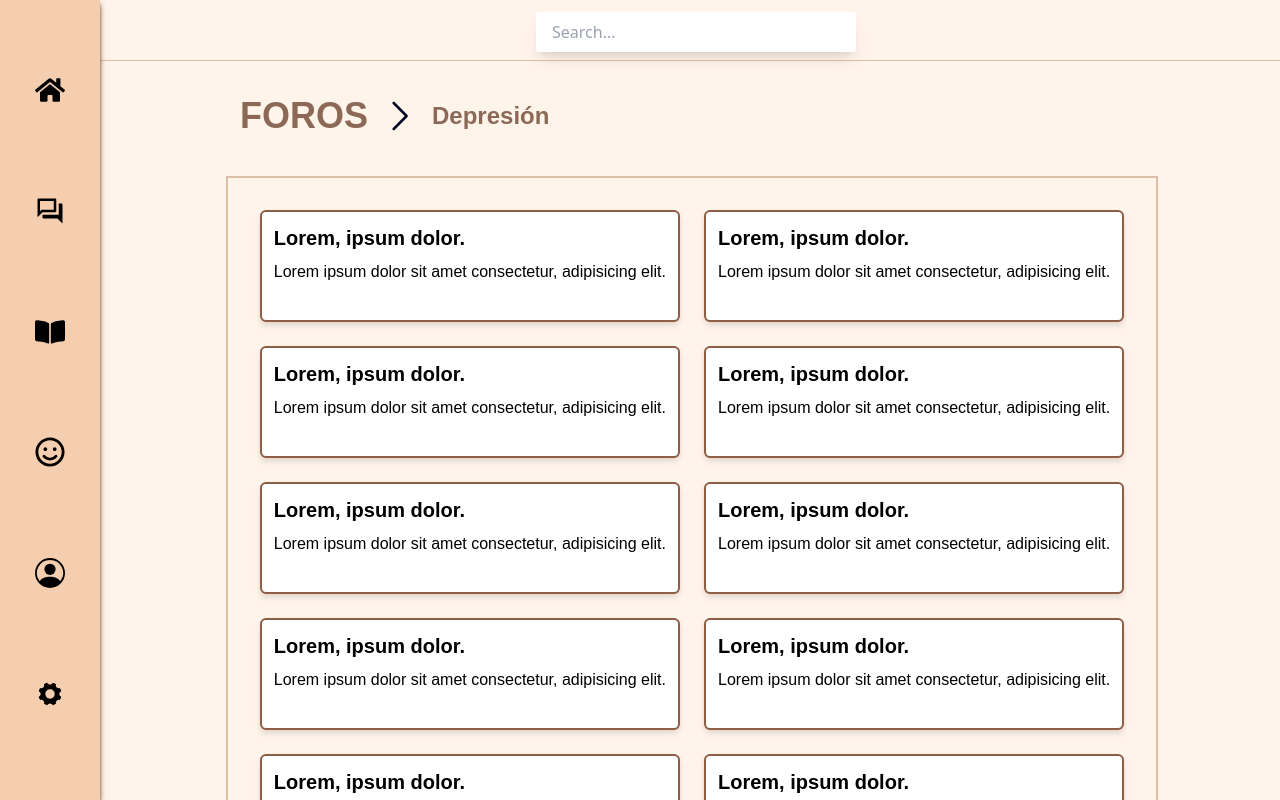
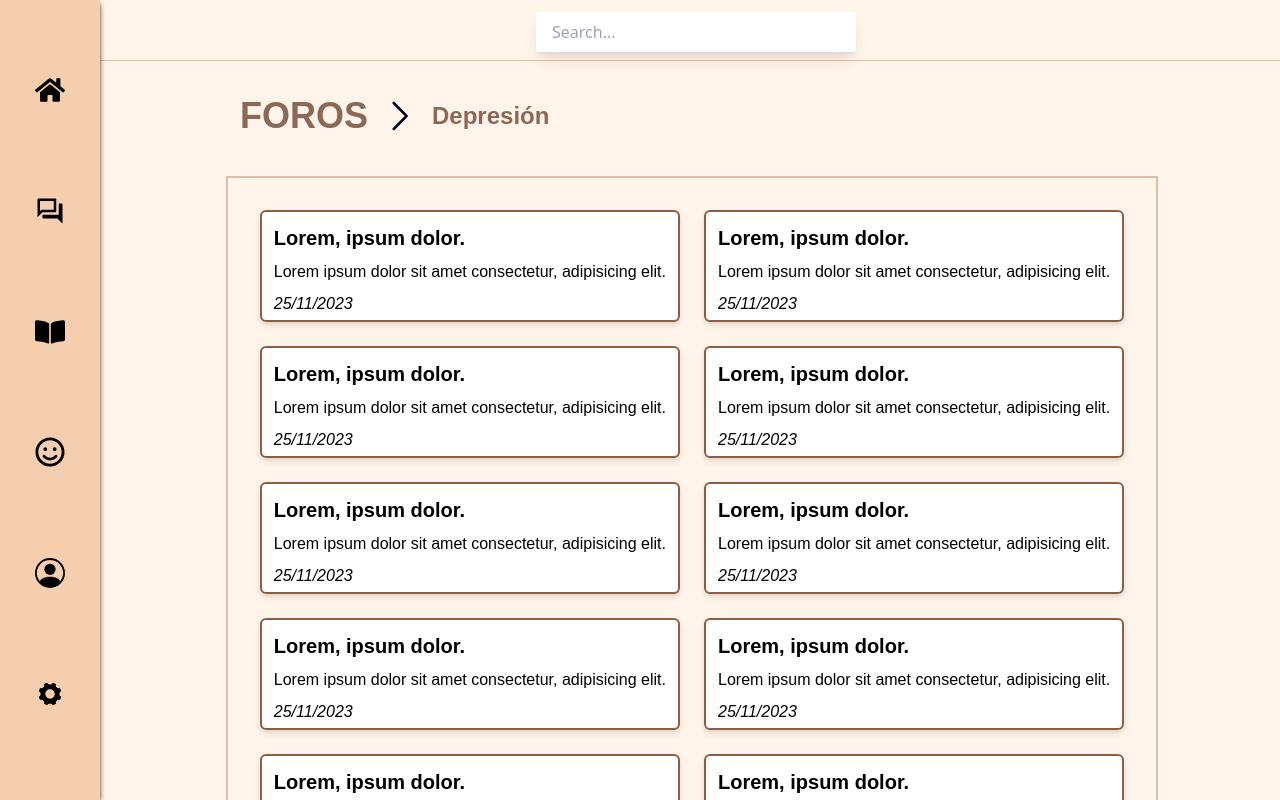
Before and after one commit to RaquelBayas/heyMama_project, a React (Vite) app in the folder frontend/: page /forum/depresion in a window 1280 px wide. Built offline with nearby package versions, Linux system fonts and the light colour scheme; a web font is replaced by a local one.

Commit message:
added date to depresion forum

```diff
--- a/frontend/src/components/Forum/forumTypes/Depresion.tsx
+++ b/frontend/src/components/Forum/forumTypes/Depresion.tsx
@@ -7,6 +7,9 @@ function Depresion() {
 
     main?.classList.add('flex-col')
     main?.classList.remove('justify-center')
+
+    const date = new Date();
+    const output = String(date.getDate()).padStart(2, '0') + '/' + String(date.getMonth() + 1).padStart(2, '0') + '/' + date.getFullYear();
 
     return (
         <div className='w-screen h-screen bg-background grid grid-cols-[100px,1fr] overflow-x-hidden'>
@@ -28,60 +31,70 @@ function Depresion() {
                             <p>
                                 Lorem ipsum dolor sit amet consectetur, adipisicing elit.
                             </p>
+                            <time className='italic'>{output}</time>
                         </article>
                         <article className="flex flex-col gap-2 bg-white rounded-md p-3 border-2 border-[#8D5E44] drop-shadow-md h-28 data-forumscard">
                             <h2 className='font-semibold text-xl'>Lorem, ipsum dolor.</h2>
                             <p>
                                 Lorem ipsum dolor sit amet consectetur, adipisicing elit.
                             </p>
+                            <time className='italic'>{output}</time>
                         </article>
                         <article className="flex flex-col gap-2 bg-white rounded-md p-3 border-2 border-[#8D5E44] drop-shadow-md h-28 data-forumscard">
                             <h2 className='font-semibold text-xl'>Lorem, ipsum dolor.</h2>
                             <p>
                                 Lorem ipsum dolor sit amet consectetur, adipisicing elit.
                             </p>
+                            <time className='italic'>{output}</time>
                         </article>
                         <article className="flex flex-col gap-2 bg-white rounded-md p-3 border-2 border-[#8D5E44] drop-shadow-md h-28 data-forumscard">
                             <h2 className='font-semibold text-xl'>Lorem, ipsum dolor.</h2>
                             <p>
                                 Lorem ipsum dolor sit amet consectetur, adipisicing elit.
                             </p>
+                            <time className='italic'>{output}</time>
                         </article>
                         <article className="flex flex-col gap-2 bg-white rounded-md p-3 border-2 border-[#8D5E44] drop-shadow-md h-28 data-forumscard">
                             <h2 className='font-semibold text-xl'>Lorem, ipsum dolor.</h2>
                             <p>
                                 Lorem ipsum dolor sit amet consectetur, adipisicing elit.
                             </p>
+                            <time className='italic'>{output}</time>
                         </article>
                         <article className="flex flex-col gap-2 bg-white rounded-md p-3 border-2 border-[#8D5E44] drop-shadow-md h-28 data-forumscard">
                             <h2 className='font-semibold text-xl'>Lorem, ipsum dolor.</h2>
                             <p>
                                 Lorem ipsum dolor sit amet consectetur, adipisicing elit.
                             </p>
+                            <time className='italic'>{output}</time>
                         </article>
                         <article className="flex flex-col gap-2 bg-white rounded-md p-3 border-2 border-[#8D5E44] drop-shadow-md h-28 data-forumscard">
                             <h2 className='font-semibold text-xl'>Lorem, ipsum dolor.</h2>
                             <p>
                                 Lorem ipsum dolor sit amet consectetur, adipisicing elit.
                             </p>
+                            <time className='italic'>{output}</time>
                         </article>
                         <article className="flex flex-col gap-2 bg-white rounded-md p-3 border-2 border-[#8D5E44] drop-shadow-md h-28 data-forumscard">
                             <h2 className='font-semibold text-xl'>Lorem, ipsum dolor.</h2>
                             <p>
                                 Lorem ipsum dolor sit amet consectetur, adipisicing elit.
                             </p>
+                            <time className='italic'>{output}</time>
                         </article>
                         <article className="flex flex-col gap-2 bg-white rounded-md p-3 border-2 border-[#8D5E44] drop-shadow-md h-28 data-forumscard">
                             <h2 className='font-semibold text-xl'>Lorem, ipsum dolor.</h2>
                             <p>
                                 Lorem ipsum dolor sit amet consectetur, adipisicing elit.
                             </p>
+                            <time className='italic'>{output}</time>
                         </article>
                         <article className="flex flex-col gap-2 bg-white rounded-md p-3 border-2 border-[#8D5E44] drop-shadow-md h-28 data-forumscard">
                             <h2 className='font-semibold text-xl'>Lorem, ipsum dolor.</h2>
                             <p>
                                 Lorem ipsum dolor sit amet consectetur, adipisicing elit.
                             </p>
+                            <time className='italic'>{output}</time>
                         </article>
                     </section>
 
--- a/frontend/styles/index.css
+++ b/frontend/styles/index.css
@@ -7,7 +7,8 @@
         width: 180px;
     }
 
-    .data-forumscard>p {
+    .data-forumscard p,
+    time {
         visibility: hidden;
     }
 
```
